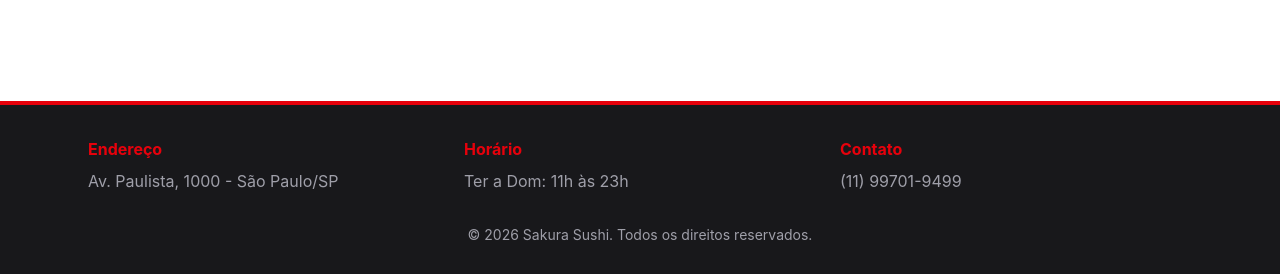
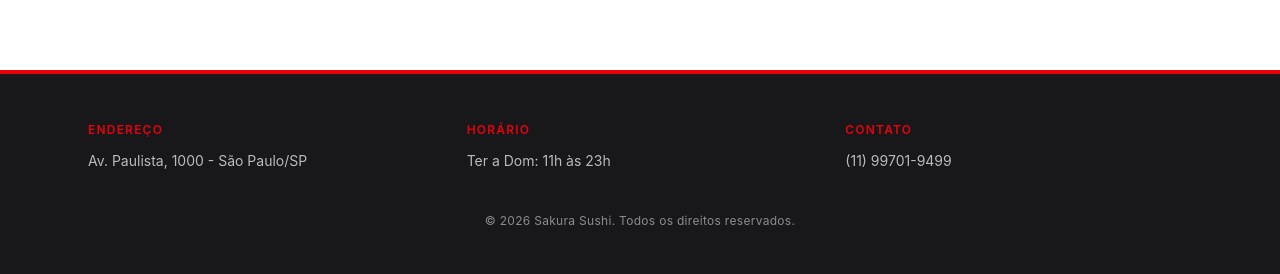
Before and after one commit to Smartech-Fiap/CP5-Restaurante_Japones, a React (Vite) app: page /cardapio in a window 1280 px wide. Shown: the part 523-797 px from the top of the page. Built offline with nearby package versions, Linux system fonts and the light colour scheme.

Commit message:
style: refina hierarquia tipográfica do Footer

```diff
--- a/src/components/Footer.jsx
+++ b/src/components/Footer.jsx
@@ -1,21 +1,33 @@
 function Footer() {
   return (
-    <footer className="bg-zinc-900 text-white py-8 border-t-4 border-red-600">
-      <div className="max-w-6xl mx-auto px-6 grid gap-6 sm:grid-cols-3 text-center sm:text-left">
+    <footer className="border-t-4 border-red-600 bg-zinc-900 py-12 text-white">
+      <div className="mx-auto grid max-w-6xl gap-8 px-6 text-center sm:grid-cols-3 sm:text-left">
         <div>
-          <h3 className="font-bold text-red-600 mb-2">Endereço</h3>
-          <p className="text-zinc-400">Av. Paulista, 1000 - São Paulo/SP</p>
+          <h3 className="mb-3 text-xs font-semibold uppercase tracking-widest text-red-600">
+            Endereço
+          </h3>
+          <p className="text-sm leading-relaxed text-white/70">
+            Av. Paulista, 1000 - São Paulo/SP
+          </p>
         </div>
         <div>
-          <h3 className="font-bold text-red-600 mb-2">Horário</h3>
-          <p className="text-zinc-400">Ter a Dom: 11h às 23h</p>
+          <h3 className="mb-3 text-xs font-semibold uppercase tracking-widest text-red-600">
+            Horário
+          </h3>
+          <p className="text-sm leading-relaxed text-white/70">
+            Ter a Dom: 11h às 23h
+          </p>
         </div>
         <div>
-          <h3 className="font-bold text-red-600 mb-2">Contato</h3>
-          <p className="text-zinc-400">(11) 99701-9499</p>
+          <h3 className="mb-3 text-xs font-semibold uppercase tracking-widest text-red-600">
+            Contato
+          </h3>
+          <p className="text-sm leading-relaxed text-white/70">
+            (11) 99701-9499
+          </p>
         </div>
       </div>
-      <p className="text-center mt-8 text-sm text-zinc-400">
+      <p className="mt-10 text-center text-xs tracking-wide text-white/50">
         © 2026 Sakura Sushi. Todos os direitos reservados.
       </p>
     </footer>
```
